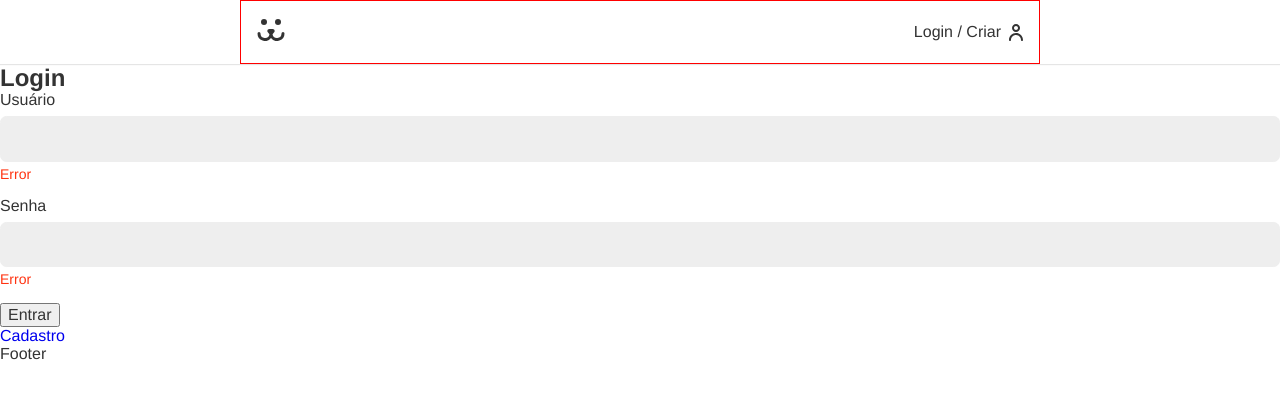
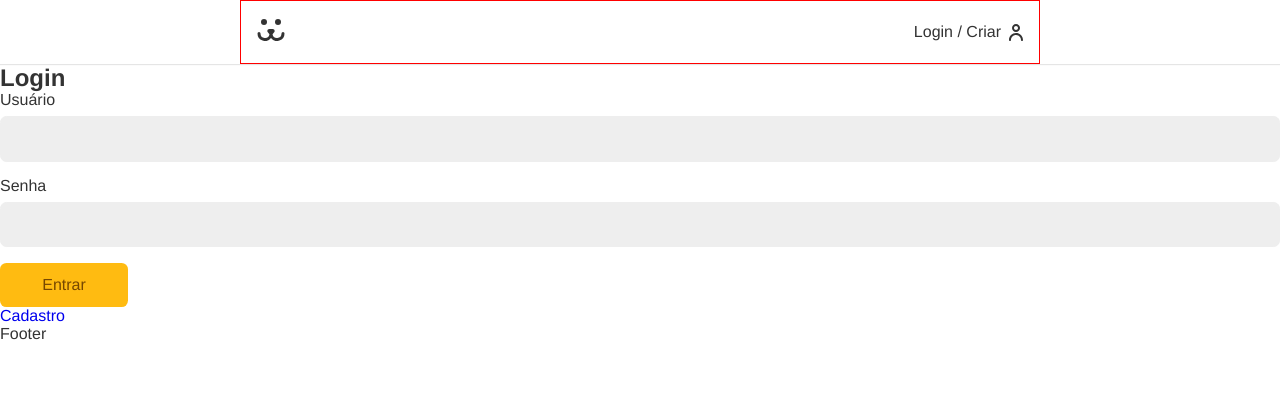
Before and after one commit to Felipe-Monte/origamid-dog, a React (Vite) app: page /login in a window 1280 px wide. Shown: the top 398 px of the page. Built offline with nearby package versions, Linux system fonts and the light colour scheme.

Commit message:
Feat: create hook useForm

```diff
--- /dev/null
+++ b/src/Hooks/useForm.jsx
@@ -0,0 +1,44 @@
+import React from 'react';
+
+const types = {
+  email: {
+    regex:
+      /^(([^<>()[\]\\.,;:\s@"]+(\.[^<>()[\]\\.,;:\s@"]+)*)|.(".+"))@((\[[0-9]{1,3}\.[0-9]{1,3}\.[0-9]{1,3}\.[0-9]{1,3}\])|(([a-zA-Z\-0-9]+\.)+[a-zA-Z]{2,}))$/,
+    message: 'Preencha um email válido',
+  },
+};
+
+const useForm = (type) => {
+  const [value, setValue] = React.useState('');
+  const [error, setError] = React.useState(null);
+
+  function validate(value) {
+    if (type === false) return true;
+    if (value.length === 0) {
+      setError('Preencha um valor');
+      return false;
+    } else if (types[type] && !types[type].regex.test(value)) {
+      setError(types[type].message);
+      return false;
+    } else {
+      setError(null);
+      return true;
+    }
+  }
+
+  function onChange({ target }) {
+    if(error) validate(target.value)
+    setValue(target.value);
+  }
+
+  return {
+    value,
+    setValue,
+    onChange,
+    error,
+    validate: () => validate(value),
+    onBlur: () => validate(value),
+  };
+};
+
+export default useForm;
--- a/src/components/Form/Button.jsx
+++ b/src/components/Form/Button.jsx
@@ -1,11 +1,12 @@
-import React from 'react'
+import React from 'react';
+import styles from './Button.module.css';
 
-const Button = () => {
+const Button = ({ children, ...props }) => {
   return (
-    <div>
+    <button {...props} className={styles.button}>
+      {children}
+    </button>
+  );
+};
 
-    </div>
-  )
-}
-
-export default Button
+export default Button;
--- a/src/components/Form/Button.module.css
+++ b/src/components/Form/Button.module.css
@@ -0,0 +1,24 @@
+.button {
+  font-size: 1rem;
+  font-family: var(--type-first);
+  cursor: pointer;
+  border: none;
+  border-radius: 0.4rem;
+  background: #fb1;
+  color: #764701;
+  min-width: 8rem;
+  padding: 0.8rem 1.2rem;
+  box-sizing: border-box;
+  transition: 0.1s;
+}
+
+.button:hover,
+.button:focus {
+  outline: none;
+  box-shadow: 0 0 0 3px #fea, 0 0 0 4px #fb1;
+}
+
+.button:disabled {
+  opacity: 0.5;
+  cursor: wait;
+}
--- a/src/components/Form/Input.jsx
+++ b/src/components/Form/Input.jsx
@@ -1,14 +1,22 @@
 import React from 'react';
 import styles from './Input.module.css';
 
-const Input = ({ label, type, name }) => {
+const Input = ({ label, type, name, value, onChange, error, onBlur }) => {
   return (
     <div className={styles.wrapper}>
       <label htmlFor={name} className={styles.label}>
         {label}
       </label>
-      <input id={name} name={name} className={styles.input} type={type} />
-      <p className={styles.error}>Error</p>
+      <input
+        id={name}
+        name={name}
+        className={styles.input}
+        type={type}
+        value={value}
+        onChange={onChange}
+        onBlur={onBlur}
+      />
+      {error && <p className={styles.error}>{error}</p>}
     </div>
   );
 };
--- a/src/components/Login/LoginForm.jsx
+++ b/src/components/Login/LoginForm.jsx
@@ -1,20 +1,23 @@
 import React from 'react';
 import { Link } from 'react-router-dom';
 import Input from '../Form/Input';
+import Button from '../Form/Button';
+import useForm from '../../Hooks/useForm';
 
 const LoginForm = () => {
-  const [username, setUsername] = React.useState('');
-  const [password, setPassword] = React.useState('');
+  const username = useForm();
+  const password = useForm();
 
   function handleSubmit(event) {
     event.preventDefault();
 
+    if (username.validate() && password.validate()) {
       fetch('https://dogsapi.origamid.dev/json/jwt-auth/v1/token', {
         method: 'POST',
         headers: {
           'Content-type': 'application/json',
         },
-      body: JSON.stringify({ username, password }),
+        body: JSON.stringify(),
       })
         .then((response) => {
           console.log(response);
@@ -24,14 +27,15 @@
           console.log(json);
         });
     }
+  }
 
   return (
     <section>
       <h1>Login</h1>
       <form action="" onSubmit={handleSubmit}>
-        <Input label="Usuário" type="text" name="username"/>
-        <Input label="Senha" type="password" name="password"/>
-        <button>Entrar</button>
+        <Input label="Usuário" type="text" name="username" {...username} />
+        <Input label="Senha" type="password" name="password" {...password} />
+        <Button>Entrar</Button>
       </form>
       <Link to="/login/criar">Cadastro</Link>
     </section>
```
Lines whose indentation alone changed are shown as unchanged.
